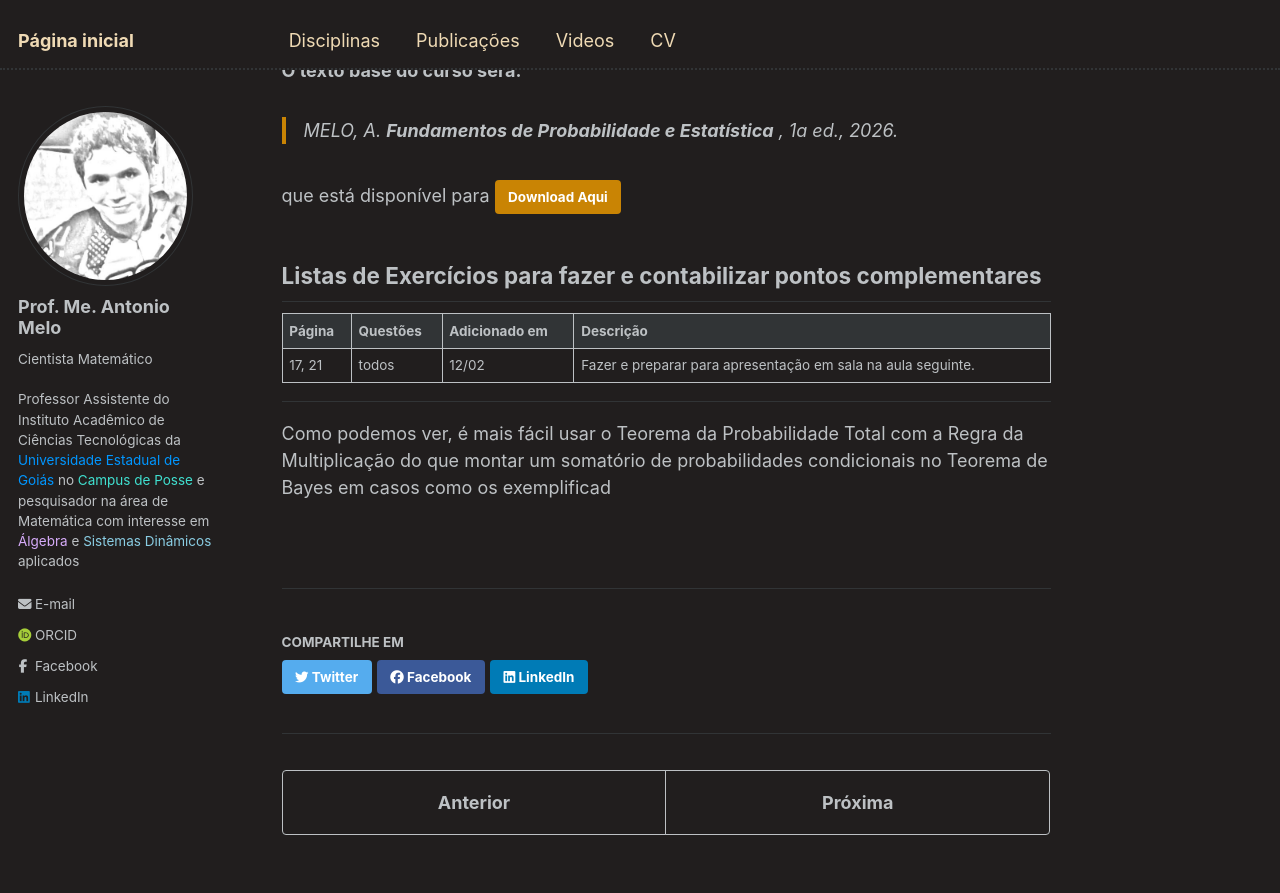
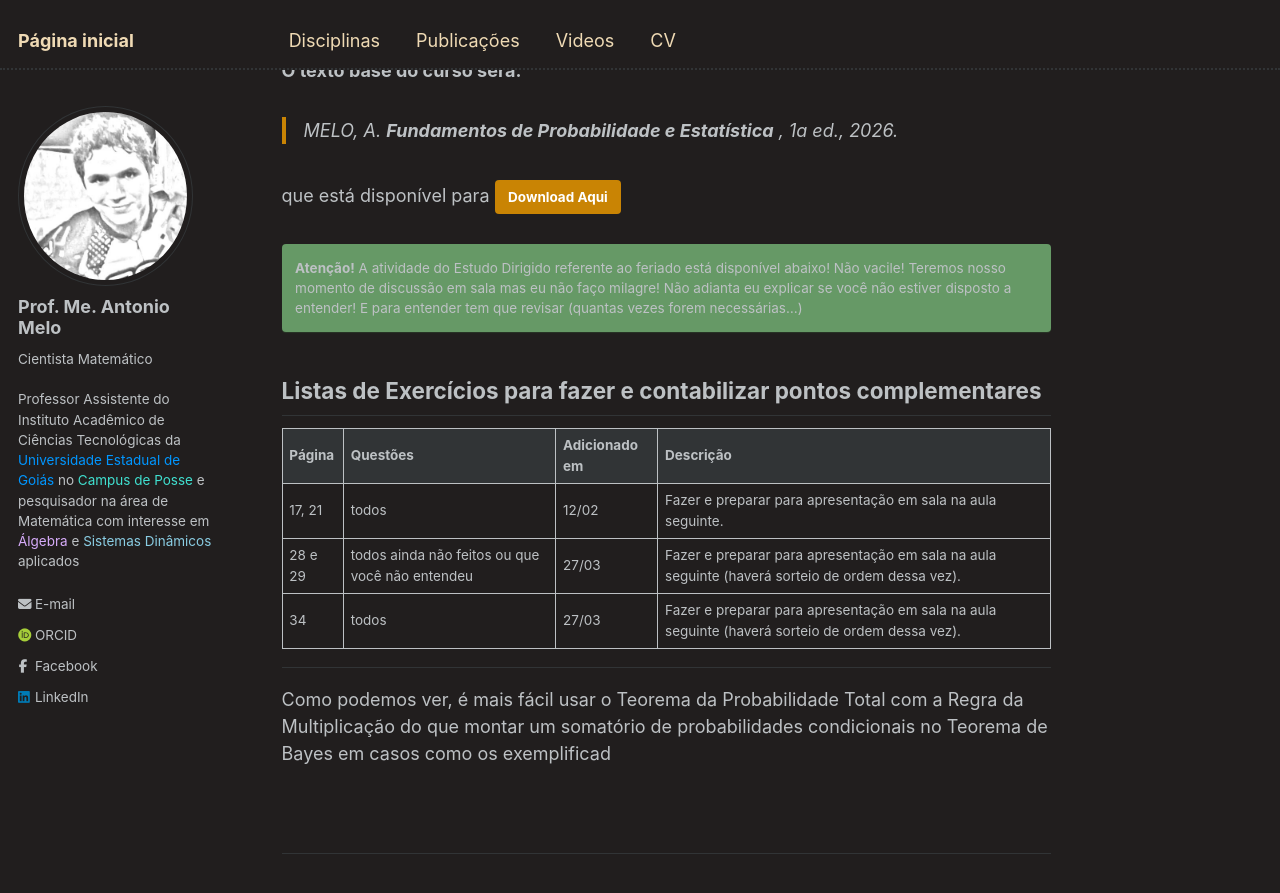
Before and after one commit to antmelo/antmelo.github.io, a Jekyll site: the page built from _teaching/2026-1-estatistica.md, in a window 1280 px wide and 900 px high, scrolled down 1019 px. Shown: the top 893 px of the window. Built offline with Jekyll 4.4.1, drawn with Linux system fonts in a browser that asks for light colours; some web fonts are replaced.

Commit message:
Update 2026-1-estatistica.md

```diff
--- a/_teaching/2026-1-estatistica.md
+++ b/_teaching/2026-1-estatistica.md
@@ -35,12 +35,17 @@ Noções de probabilidade; Distribuição binomial, de Poisson e normal (Gauss);
 
 que está disponível para [Download Aqui](https://antmelo.github.io/files/prob.pdf){: .btn}
 
+**Atenção!** A atividade do Estudo Dirigido referente ao feriado está disponível abaixo! Não vacile! Teremos nosso momento de discussão em sala mas eu não faço milagre! Não adianta eu explicar se você não estiver disposto a entender! E para entender tem que revisar (quantas vezes forem necessárias...)
+{: .notice .notice--success}
+
 
 ## Listas de Exercícios para fazer e contabilizar pontos complementares
 
 |   Página    | Questões  |  Adicionado em   |              Descrição                                  |
 | --------    | -----     | -------------    | ------------------------------------------------------- |
 | 17, 21   |  todos    |   12/02   | Fazer e preparar para apresentação em sala na aula seguinte.   |
+| 28 e 29   |  todos ainda não feitos ou que você não entendeu    |   27/03   | Fazer e preparar para apresentação em sala na aula seguinte (haverá sorteio de ordem dessa vez).   |
+| 34   |  todos    |   27/03   | Fazer e preparar para apresentação em sala na aula seguinte (haverá sorteio de ordem dessa vez).   |
 
 
 
```
